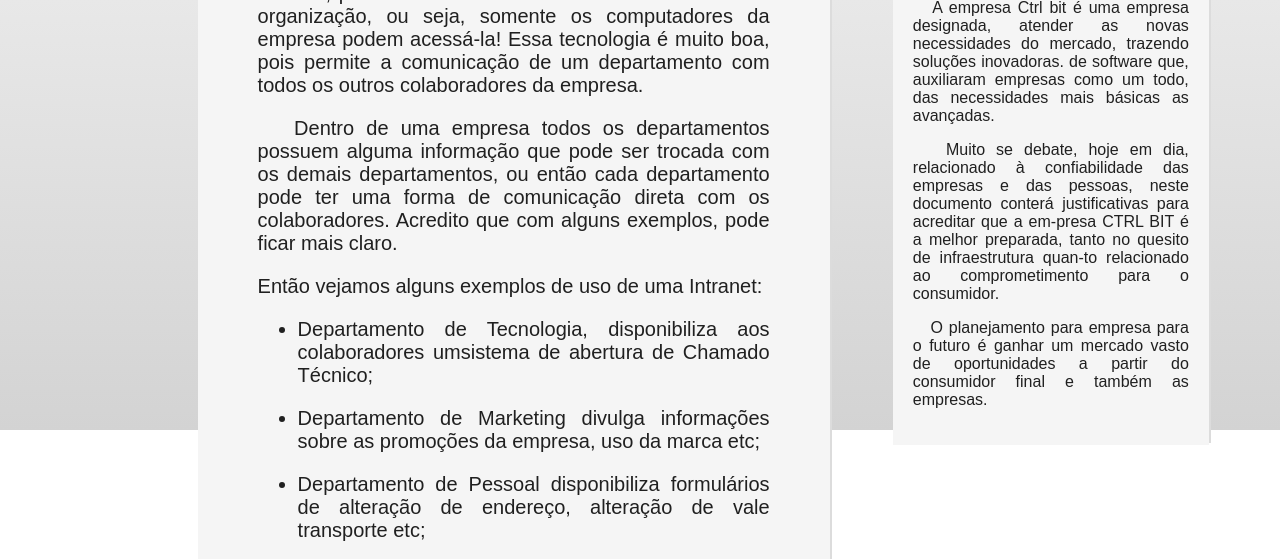
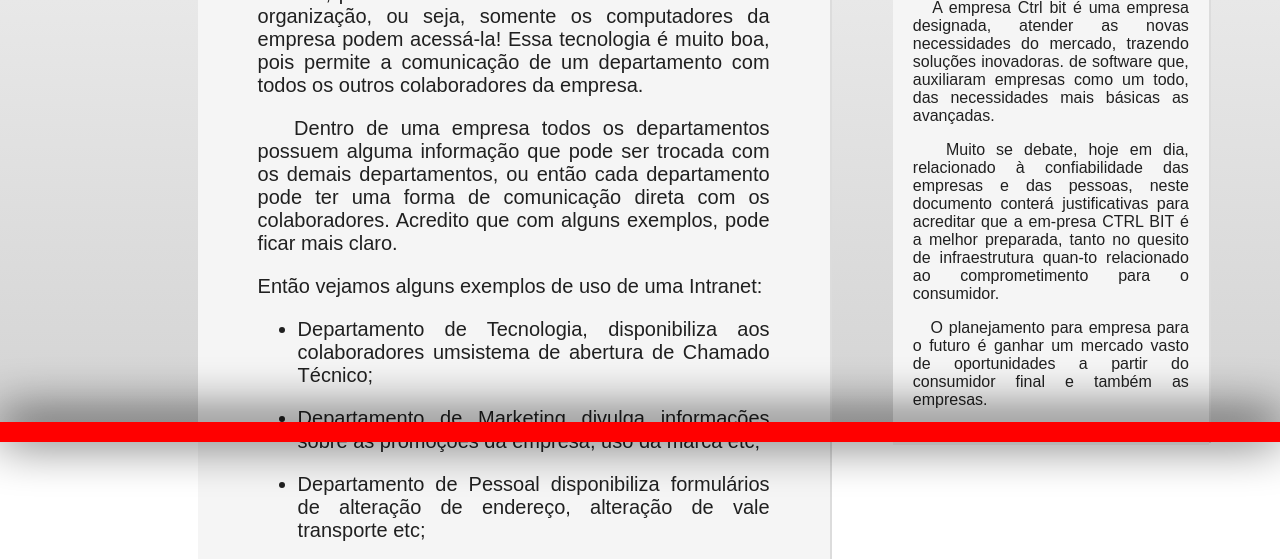
Before and after one commit to lucascaetanosantos/htmlcursoti, a plain HTML site: page HTMLPROJ/public_html/index.html in a window 1280 px wide. Shown: the part 378-937 px from the top of the page. Drawn offline with Linux system fonts and the light colour scheme.

Commit message:
Shad inferior

```diff
--- a/HTMLPROJ/public_html/index.html
+++ b/HTMLPROJ/public_html/index.html
@@ -174,5 +174,6 @@
             </div>
         </div>
         <div class="rodaP"></div>
+        <div class="shad"></div>>
     </body>
 </html>
--- a/HTMLPROJ/public_html/style.css
+++ b/HTMLPROJ/public_html/style.css
@@ -126,6 +126,16 @@ h1#prop{
     padding: 20px 20px;
 
 }
+.shad{
+    float: bottom;
+    background-color: red;
+    position: fixed;
+    bottom: -20px;
+    width: 100%;
+    height: 20px;
+    left: 0px;
+    -webkit-box-shadow: 0px -5px 50px black;
+}
 
 @font-face {
     font-family: "Arrie";
```
